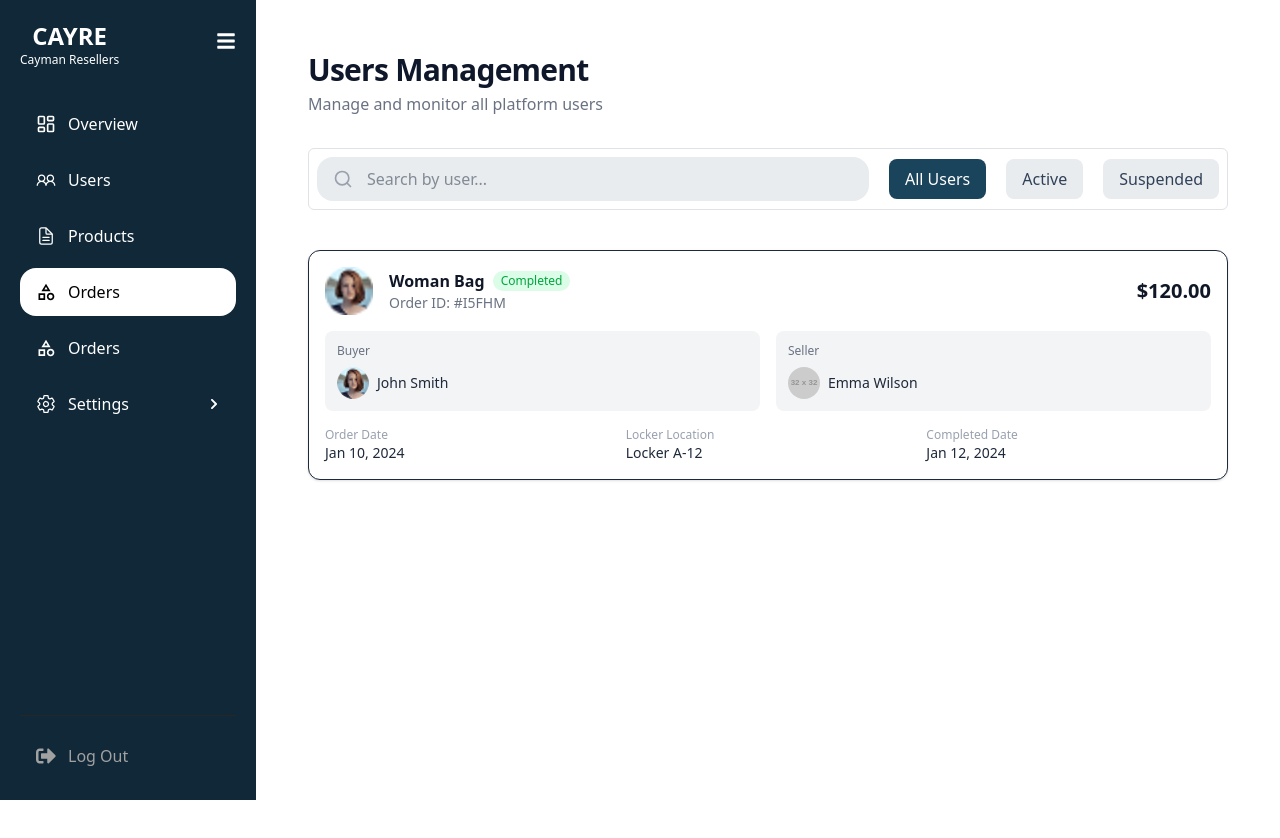
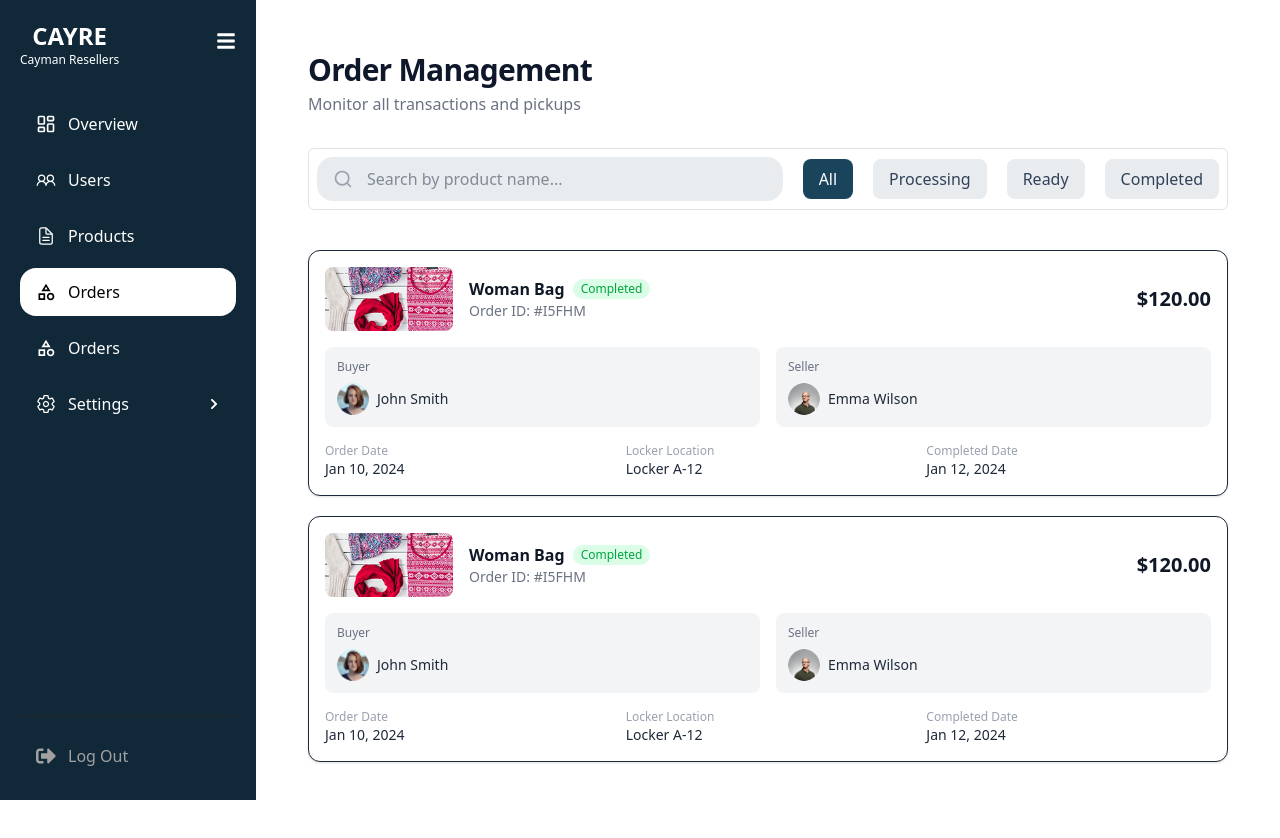
Before and after one commit to mdnuruzzamannirob/relo-dashboard, a React (Vite) app: page /orders in a window 1280 px wide. Shown: the top 838 px of the page. Built offline with nearby package versions, Linux system fonts and the light colour scheme.

Commit message:
Implement order management page

```diff
--- a/src/components/OrderCard/OrderCard.jsx
+++ b/src/components/OrderCard/OrderCard.jsx
@@ -1,22 +1,20 @@
-import React from 'react'
 
 const OrderCard = ({order}) => {
-    console.log(order?.buyer?.avatar)
   return (
-    <div className="border rounded-xl p-4 bg-white shadow-sm flex flex-col gap-4">
+    <div className="border rounded-xl p-4 bg-white shadow-sm flex flex-col gap-4 mb-5">
 
         {/* Top Section */}
         <div className="flex items-center justify-between">
           <div className="flex items-center gap-4">
             <img
-              src={order?.buyer?.avatar}
+              src={order?.product?.image}
               alt="Product"
-              className="w-12 h-12 rounded-lg object-cover"
+              className="w-32 h-16 rounded-lg object-cover"
             />
 
             <div>
               <div className="flex items-center gap-2">
-                <h3 className="font-semibold text-gray-900">Woman Bag</h3>
+                <h3 className="font-semibold text-gray-900">{order?.product?.name}</h3>
                 <span className="text-xs px-2 py-0.5 rounded-full bg-green-100 text-green-600">
                   Completed
                 </span>
@@ -52,7 +50,7 @@ const OrderCard = ({order}) => {
             <p className="text-xs text-gray-500 mb-2">Seller</p>
             <div className="flex items-center gap-2">
               <img
-                src="https://via.placeholder.com/32"
+                src={order?.seller?.avatar}
                 alt="Seller"
                 className="w-8 h-8 rounded-full"
               />
--- a/src/pages/Order/Order.jsx
+++ b/src/pages/Order/Order.jsx
@@ -3,6 +3,7 @@ import React, { useState } from "react";
 import OrderCard from "../../components/OrderCard/OrderCard";
 import user from "../../assets/images/user.png"
 import user2 from "../../assets/images/user1.png"
+import product from "../../assets/images/product2.png"
 
 const Order = () => {
     const [searchTerm, setSearchTerm] = useState("");
@@ -13,7 +14,32 @@ const Order = () => {
             "status": "Completed",
             "product": {
                 "name": "Woman Bag",
-                "image": user,
+                "image": product,
+                "price": 120.00
+            },
+            "buyer": {
+                "name": "John Smith",
+                "avatar": user
+            },
+            "seller": {
+                "name": "Emma Wilson",
+                "avatar": user2
+            },
+            "dates": {
+                "orderDate": "2024-01-10",
+                "completedDate": "2024-01-12"
+            },
+            "locker": {
+                "location": "Locker A-12"
+            },
+            "currency": "USD"
+        },
+        {
+            "orderId": "#I5FHM",
+            "status": "Completed",
+            "product": {
+                "name": "Woman Bag",
+                "image": product,
                 "price": 120.00
             },
             "buyer": {
@@ -42,10 +68,10 @@ const Order = () => {
             <div className="flex flex-col md:flex-row justify-between items-start md:items-center mb-8 gap-4">
                 <div>
                     <h1 className="text-3xl font-bold tracking-tight text-slate-900">
-                        Users Management
+                        Order Management
                     </h1>
                     <p className="text-gray-500 mt-1">
-                        Manage and monitor all platform users
+                        Monitor all transactions and pickups
                     </p>
                 </div>
 
@@ -62,7 +88,7 @@ const Order = () => {
                     </div>
                     <input
                         type="text"
-                        placeholder="Search by user..."
+                        placeholder="Search by product name..."
                         value={searchTerm}
                         onChange={(e) => setSearchTerm(e.target.value)}
                         className="block w-full pl-12 pr-4 py-2 bg-[#E8ECEF] border-2 border-transparent focus:border-slate-200 focus:bg-white rounded-2xl transition-all outline-none"
@@ -70,13 +96,16 @@ const Order = () => {
                 </div>
                 <div className="flex gap-5">
                     <button className="bg-[#1A435C] text-white whitespace-nowrap px-4 py-2 rounded-lg">
-                        All Users
+                        All
                     </button>
                     <button className="bg-[#E8ECEF] text-slate-700 whitespace-nowrap px-4 py-2 rounded-lg">
-                        Active
+                        Processing
                     </button>
                     <button className="bg-[#E8ECEF] text-slate-700 whitespace-nowrap px-4 py-2 rounded-lg">
-                        Suspended
+                        Ready
+                    </button>
+                    <button className="bg-[#E8ECEF] text-slate-700 whitespace-nowrap px-4 py-2 rounded-lg">
+                        Completed
                     </button>
                 </div>
 
```
